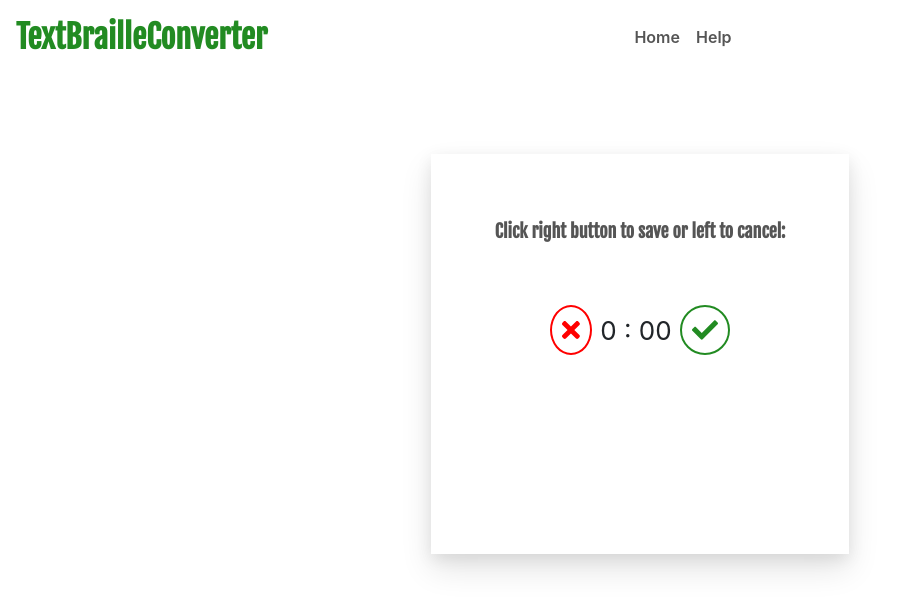
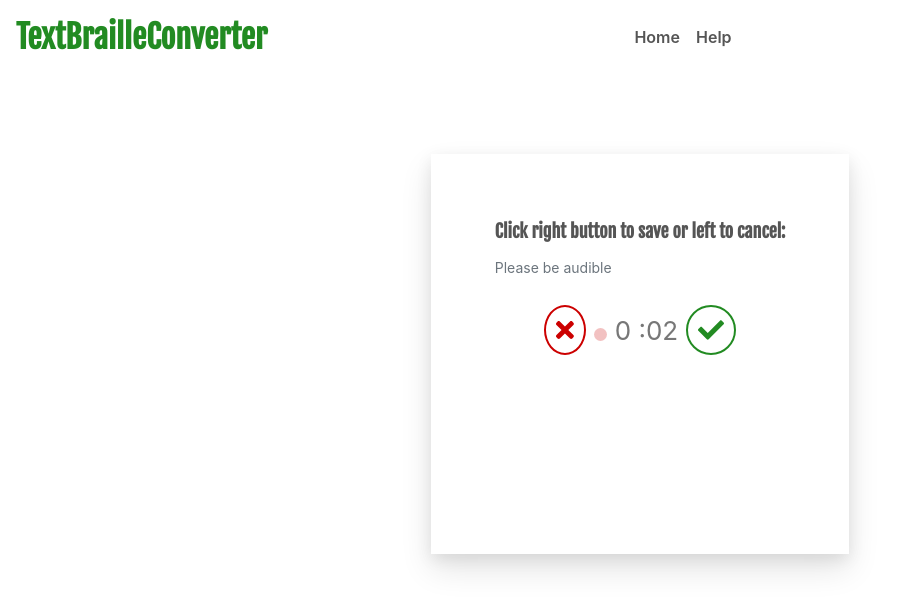
Before and after one commit to 1ethansempa/TextBrailleConverter, a React (Create React App) app: page /RecordAudio in a window 1280 px wide. Both pictures are taken after a click on the button 639 px from the left and 324 px from the top of the page. Shown: the top 610 px of the page, without its empty margins (0-903 px from the left). Built offline with nearby package versions, Linux system fonts and the light colour scheme; what mic-recorder-to-mp3 would draw is missing.

Commit message:
Live speech to text version 1

```diff
--- a/src/App.css
+++ b/src/App.css
@@ -354,10 +354,10 @@ button#audioBtn:focus { outline: none; }
 }
 
 .roundBtn-red{
-  color:red;
+  color:#CC0000;
   font-weight:300!important;
   border-radius:50%;
-  border:2px solid red;
+  border:2px solid #CC0000;
   display:flex;
   justify-content: center;
   align-items: center;
@@ -369,8 +369,8 @@ button#audioBtn:focus { outline: none; }
   outline:0;
   border:0px;
   color:#fff;
-  background-color:red;
-  opacity:0.65;
+  background-color:#CC0000;
+  opacity:0.8;
 }
 .roundBtn-green:hover,.roundBtn-green:focus{
   transform:scale(1.1);
@@ -378,7 +378,7 @@ button#audioBtn:focus { outline: none; }
   border:0px;
   color:#fff;
   background-color:#228b22;
-  opacity:0.65;
+  opacity:0.8;
 }
 
 #trashBtn{
@@ -386,7 +386,7 @@ button#audioBtn:focus { outline: none; }
   border: none;
   background: none;
   outline:none;
-  color:red;
+  color:#CC0000;
 }
 #audioIcon:hover{
   transform:scale(1.1);
@@ -395,3 +395,37 @@ button#audioBtn:focus { outline: none; }
 #trashBtn:hover,#trashBtn:focus{
   transform:scale(1.1);
 }
+@keyframes up-right {
+  0% {
+      transform: scale(1);
+      opacity: .25
+  }
+  50% {
+      transform: scale (1, 5);
+      opacity: .75;
+  }
+  100% {
+      transform: scale(1);
+      opacity: .25;
+  }
+}
+#blinkingDot{
+  background:#CC0000;
+  border-radius:50%;
+  height:13px;
+  width:13px;
+  border:0;
+  -webkit-animation: up-right 1s infinite;
+    -moz-animation: up-right 1s infinite;
+    -o-animation: up-right 1s infinite;
+    animation: up-right 1s infinite;
+}
+audio:hover,audio:focus{
+  border:0;
+  outline:none;
+}
+
+.timer{
+  color:#555;
+  opacity:0.8;
+}
--- a/src/components/AudioRecord1.js
+++ b/src/components/AudioRecord1.js
@@ -7,9 +7,11 @@ export default class AudioRecord1 extends Component {
     constructor(props){
         super(props)
         this.state={micClicked:false,startRecording:false,stopRecording:false,blobURL: '',
-            showRecording:false,isBlocked: false, showRecordBtns:false, audioLabel:'Click button below to record Audio:'
+            showRecording:false,isBlocked: false, showRecordBtns:false, audioLabel:'Click button below to record Audio:',
+            minutes:0,seconds:0
         }
     }
+
     componentDidMount(){
       navigator.getUserMedia = ( navigator.getUserMedia ||
         navigator.webkitGetUserMedia ||
@@ -25,17 +27,43 @@ export default class AudioRecord1 extends Component {
               this.setState({ isBlocked: true })
             },
           );
+          this.myInterval=setInterval(()=>{
+            const {seconds,minutes} =this.state
+
+            if(seconds>=0&&seconds <59){
+              this.setState(prevState=>({
+                seconds:prevState.seconds +1
+              }))
+            }
+            else if(seconds===59){
+
+              this.setState(prevState=>({
+                seconds:0,
+                minutes:prevState.minutes+1
+              }))
+              if(minutes===1){
+                this.triggerStopRecording1()
+              }
+            }
+
+
+
+          },1000)
+    }
+
+    componentWillUnmount(){
+      clearInterval(this.myInterval)
     }
 
     triggerStartRecording=(e)=>{
         console.log("Mic was clicked")
-       this.setState({micClicked:true,showRecordBtns:true,audioLabel:'Click right button to save or left to cancel:'})
+       this.setState({micClicked:true,showRecordBtns:true,audioLabel:'Click right button to save or left to cancel:',seconds:0})
        this.start()
 
     }
     triggerStopRecording1=(e)=>{
         console.log('Recording was stopped and saved')
-        this.setState({showRecordBtns:false,stopRecording:true})
+        this.setState({showRecordBtns:false,stopRecording:true,seconds:0,minutes:0})
         this.stop()
     }
 
@@ -48,6 +76,8 @@ export default class AudioRecord1 extends Component {
           .then(() => {
             this.setState({ startRecording: true });
           }).catch((e) => console.error(e));
+
+
       }
    }
 
@@ -64,14 +94,12 @@ export default class AudioRecord1 extends Component {
       };
 
       deleteAudio=()=>{
-        this.setState({showRecording:false,blobURL:'',startRecording:false,
+        this.setState({showRecording:false,blobURL:'',startRecording:false,seconds:0,minutes:0,
         stopRecording:false,micClicked:false,showRecordBtns:false,audioLabel:'Click button below to record Audio:'})
       }
 
-
-
-
     render() {
+      const {minutes, seconds}=this.state
         return (
             <div className="App mb-2">
 
@@ -79,6 +107,7 @@ export default class AudioRecord1 extends Component {
             <div className="form-group">
                <label>{this.state.audioLabel}</label><br/>
                <small className={`text-muted ${this.state.micClicked ? 'd-none':''}`}>Max record time is 2 minutes</small>
+               <small className={`text-muted ${this.state.showRecordBtns ? '':'d-none'}`}>Please be audible</small>
                <div className="mt-5">
                 <button id="audioBtn" className={`${this.state.micClicked  ? 'd-none' :''}`} onClick={this.triggerStartRecording}>
                 <img className="audioIcon" alt="upload" src="mic2.png"/>
@@ -88,7 +117,8 @@ export default class AudioRecord1 extends Component {
                 <i className="fas fa-times"></i>
                 </button>
                 <div className="audio-timer mr-2">
-                <span><span>0 : 00</span></span>
+                <span className="timer"><span><button id="blinkingDot" className="mr-2"></button>{minutes} :
+                 {seconds.toLocaleString('en-US', {minimumIntegerDigits: 2, useGrouping:false})}</span></span>
                 </div>
                 <button className="roundBtn-green" onClick={this.triggerStopRecording1}>
                 <i className="fas fa-check"></i>
```
